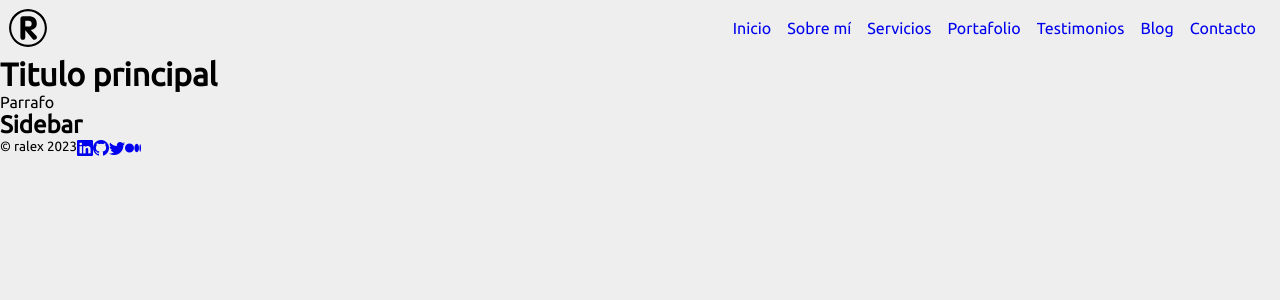
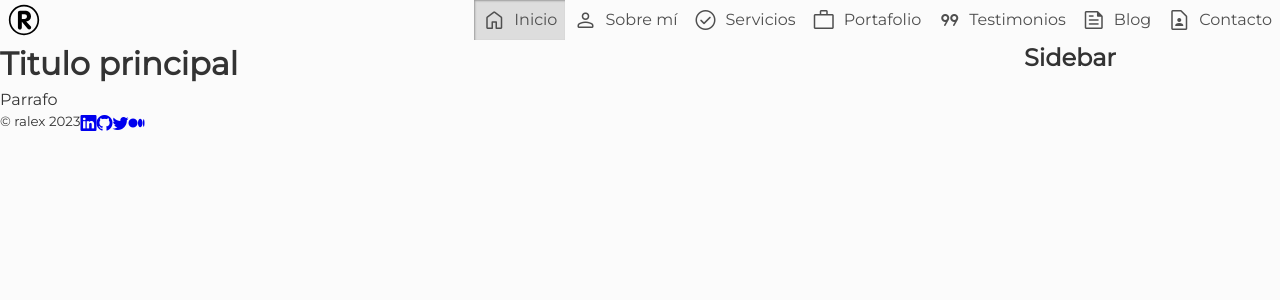
Before and after one commit to ralexrivero/ralex, a React (Vite) app in the folder portfolio/: page / in a window 1280 px wide. Shown: the top 300 px of the page. Built offline with nearby package versions, Linux system fonts and the light colour scheme.

Commit message:
header nav

```diff
--- a/portfolio/index.html
+++ b/portfolio/index.html
@@ -6,6 +6,7 @@
     <meta name="viewport" content="width=device-width, initial-scale=1.0" />
     <title>Ronald Alexander Portfloio</title>
     <link rel="stylesheet" href="node_modules/bootstrap-icons/font/bootstrap-icons.css">
+    <link rel="stylesheet" href="https://fonts.googleapis.com/css2?family=Material+Symbols+Rounded:opsz,wght,FILL,GRAD@48,400,0,0" />
   </head>
   <body>
     <div id="root"></div>
--- a/portfolio/src/App.css
+++ b/portfolio/src/App.css
@@ -1,58 +1,192 @@
 /********************************************
  * Header and navigation
 ********************************************/
+/************************************************
+ * Navbar
+ * base color: #1A237E; indigo
+ * mobile first strategy
+ ************************************************/
 
-.header-main {
+/************************************************
+ * navigation block
+ ************************************************/
+
+ .header-main {
+  display: flex;
+  flex-direction: row;
+  flex-wrap: wrap;
+  align-items: center;
+  justify-content: flex-start;
+}
+
+.nav-header {
+  position: relative;
+  width: 100%;
+}
+
+.nav-header-container {
+  background-color: #eee;
+  position: absolute;
+  top: 0;
+  left: -100vw;
+  width: 100%;
+  transition: all .3s ease-in-out;
+}
+
+.logo-nav {
+  display: none;
+}
+
+.brand-name {
+  font-size: 1.6rem;
+}
+
+/************************************************
+ * links
+ ************************************************/
+li {
+  list-style: none;
+}
+
+a {
+  text-decoration: none;
+}
+
+/************************************************
+ * link states
+ ************************************************/
+.nav-header-links {
   display: flex;
   flex-direction: row;
   align-items: center;
-  justify-content: space-between;
+  justify-content: flex-start;
+  padding: .5rem;
+  transition: all .25s ease-in-out;
+  font-size: 1.3rem;
+  color: #4F4F4F;
 }
 
-.logo-nav {
-  width: 2.5rem;
-  margin: .5rem;
+.nav-header-links:link {
+  color: #4F4F4F;
 }
 
-.nav-main ul {
-  display: flex;
-  flex-direction: row;
-  align-items: center;
-  justify-content: space-around;
-  padding-left: 1rem;
-  padding-right: 1rem;
+.nav-header-links:visited {
+  color: #4F4F4F;
 }
 
-.nav-main-li {
-  list-style: none;
-  padding-right: .5rem;
-  padding-left: .5rem;
+.nav-header-links:focus {
+  outline: 1px dotted #eee;
+  outline-offset: -1px;
 }
 
-.nav-main-li  a {
-  text-decoration: none;
+.nav-header-links:hover {
+  color: #eee;
+  background-color: #494949;
+}
+
+.nav-header-links:active {
+  color: #fff;
+  background-color: #333333;
+}
+
+.active {
+  box-shadow: 1px 1px 2px rgba(128, 128, 128, .7) inset;
+  background-color: #ddd;
+  color: #fff;
+  pointer-events: none;
+}
+
+/* when a link is already active */
+.nav-header-links-visited:link,
+.nav-header-links-visited:visited {
+  color: #aab32e;
+  pointer-events: none;
+}
+
+.nav-header-links span {
+  margin-right: .5rem;
+}
+
+/************************************************
+ * burger
+ ************************************************/
+.fa-bars{
+  color: #4F4F4F;
+  font-size: 2rem;
+  padding: .5rem;
+  cursor: pointer;
+}
+
+.fa-bars:hover {
+  color: #494949;
+}
+
+.fa-bars:active {
+  color: #333333;
+}
+
+.fa-bars {
+  transition: all .25s ease-in-out;
+}
+
+.fa-bars-clicked {
+  rotate: -90deg;
+}
+
+/************************************************
+ * switch from burger to display menu items
+ ************************************************/
+ .show {
+  left: 0;
+}
+
+/************************************************
+ * media queries
+ ************************************************/
+
+@media screen and (min-width:768px) {
+
+  .fa-bars {
+    display: none;
+  }
+
+  .brand-name {
+    display: none;
+  }
+
+  .header-main {
+    display: flex;
+    flex-direction: row;
+    flex-wrap: wrap;
+    align-items: center;
+    justify-content: space-between;
+  }
+
+  .nav-header {
+    width: auto;
+  }
+
+  .nav-header-container {
+    background-color: inherit;
+    position: relative;
+    left: 0;
+    display: flex;
+  }
+
+  .nav-header-links {
+    width: 100%;
+    font-size: 1rem;
+  }
+
+  .logo-nav {
+    fill: red;
+    display: block;
+    width: 2rem;
+    margin-left: .5rem;
+  }
 
 }
 
-.nav-main-li  a:link {
-
-}
-
-.nav-main-li  a:visited {
-
-}
-
-.nav-main-li  a:focus{
-
-}
-
-.nav-main-li  a:hover {
-
-}
-
-.nav-main-li  a:active {
-
-}
 
 /********************************************
  * Footer and social
@@ -88,3 +222,12 @@
 
 .social-footer li a:active {
 }
+
+
+/********************************************
+ * Theme: light and dark
+********************************************/
+
+body {
+  background-color: #eee;
+}
--- a/portfolio/src/App.jsx
+++ b/portfolio/src/App.jsx
@@ -1,4 +1,3 @@
-import { useState } from 'react';
 import './App.css';
 import Header from './components/Header';
 import MainContent from './components/MainContent';
@@ -6,7 +5,6 @@ import Sidebar from './components/Sidebar';
 import Footer from './components/Footer';
 
 function App() {
-  const [count, setCount] = useState(0)
 
   return (
     <div className="App">
--- a/portfolio/src/components/Header.jsx
+++ b/portfolio/src/components/Header.jsx
@@ -1,18 +1,33 @@
-import React from 'react';
+import React, { useState, useRef } from 'react';
+
 
 const Header = () => {
+
+  const [menuOpen, SetMenuOpen] = useState(false);
+  const navHeaderRef = useRef(null);
+
+  const handleBurgerClick = () => {
+    SetMenuOpen(!menuOpen);
+  };
+
+  const handleNavHeaderClick = () => {
+    SetMenuOpen(false);
+  };
+
   return (
     <header className="header-main">
       <img className="logo-nav" src="../../public/logo.svg" alt="logo de Ronald Rivero" />
-      <nav className="nav-main">
-        <ul>
-          <li className="nav-main-li" ><a href="#">Inicio</a></li>
-          <li className="nav-main-li" ><a href="#">Sobre mí</a></li>
-          <li className="nav-main-li" ><a href="#">Servicios</a></li>
-          <li className="nav-main-li" ><a href="#">Portafolio</a></li>
-          <li className="nav-main-li" ><a href="#">Testimonios</a></li>
-          <li className="nav-main-li" ><a href="#">Blog</a></li>
-          <li className="nav-main-li" ><a href="#">Contacto</a></li>
+      <span id="burger" className={`fa-bars material-symbols-rounded ${menuOpen ? 'fa-bars-clicked' : ''}`} onClick={handleBurgerClick} >menu</span>
+      <h1 className="brand-name">Ronald Alexander</h1>
+      <nav className="nav-header">
+        <ul id="nav-header" className={`nav-header-container ${menuOpen ? 'show' : ''}`} ref={navHeaderRef} onClick={handleNavHeaderClick}>
+          <li><a className="nav-header-links active" href="#"><span class="material-symbols-rounded">home</span>Inicio</a></li>
+          <li><a className="nav-header-links" href="#"><span class="material-symbols-rounded">person</span>Sobre mí</a></li>
+          <li><a className="nav-header-links" href="#"><span class="material-symbols-rounded">check_circle</span>Servicios</a></li>
+          <li><a className="nav-header-links" href="#"><span class="material-symbols-rounded">work</span>Portafolio</a></li>
+          <li><a className="nav-header-links" href="#"><span class="material-symbols-rounded">format_quote</span>Testimonios</a></li>
+          <li><a className="nav-header-links" href="#"><span class="material-symbols-rounded">feed</span>Blog</a></li>
+          <li><a className="nav-header-links" href="#"><span class="material-symbols-rounded">contact_page</span>Contacto</a></li>
         </ul>
       </nav>
     </header>
--- a/portfolio/src/components/MainContent.jsx
+++ b/portfolio/src/components/MainContent.jsx
@@ -2,10 +2,10 @@ import React from 'react';
 
 const MainContent = () => {
   return (
-    <>
+    <main>
       <h1>Titulo principal</h1>
       <p>Parrafo</p>
-    </>
+    </main>
   )
 }
 
--- a/portfolio/src/index.css
+++ b/portfolio/src/index.css
@@ -1,12 +1,77 @@
 @import url('https://fonts.googleapis.com/css2?family=Ubuntu&display=swap');
+@import url('https://fonts.googleapis.com/css2?family=Montserrat&display=swap');
+/**************************************
+ * Normalize
+**************************************/
 
-* {
+html {
+  color: #333;
+}
+
+*, *::before, *::after {
   padding: 0;
   margin: 0;
-  box-sizing: border-box;
+  box-sizing: border-box;;
 }
 
 body {
-  background-color: #eee;
-  font-family: 'Ubuntu', sans-serif;
+  line-height: 1.5;
+  font-family: 'Montserrat', sans-serif;
+  background-color: #fbfbfb;
 }
+
+/**************************************
+ * material icons
+**************************************/
+
+.material-symbols-rounded {
+  font-variation-settings:
+  'FILL' 0,
+  'wght' 400,
+  'GRAD' 0,
+  'opsz' 48
+}
+
+/**************************************
+ * Grid
+**************************************/
+
+.App {
+  display: grid;
+  grid-template-areas:
+    "header"
+    "main"
+    "sidebar"
+    "footer";
+}
+
+header {
+  grid-area: header;
+}
+
+main {
+  grid-area: main;
+}
+
+aside {
+  grid-area: sidebar;
+}
+
+footer {
+  grid-area: footer;
+}
+
+/**************************************
+ * media queries
+**************************************/
+
+@media screen and (min-width:768px) {
+  .App {
+    display: grid;
+    grid-template-areas:
+      "header header"
+      "main sidebar"
+      "footer footer";
+    grid-template-columns: 80% auto;
+  }
+}
```
Also changed, not shown: 1 other file (tests, documents, lock files or other folders).
